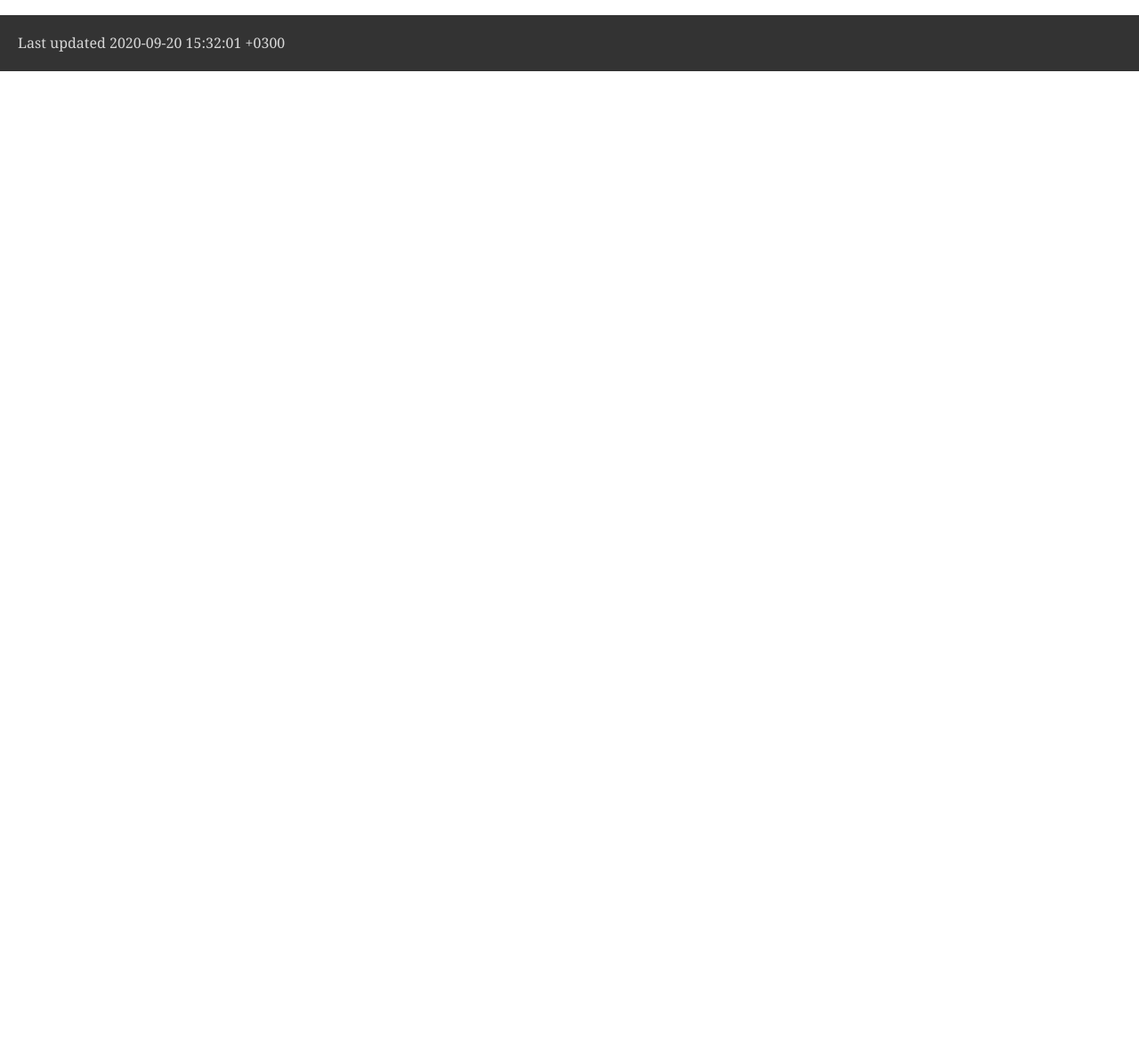
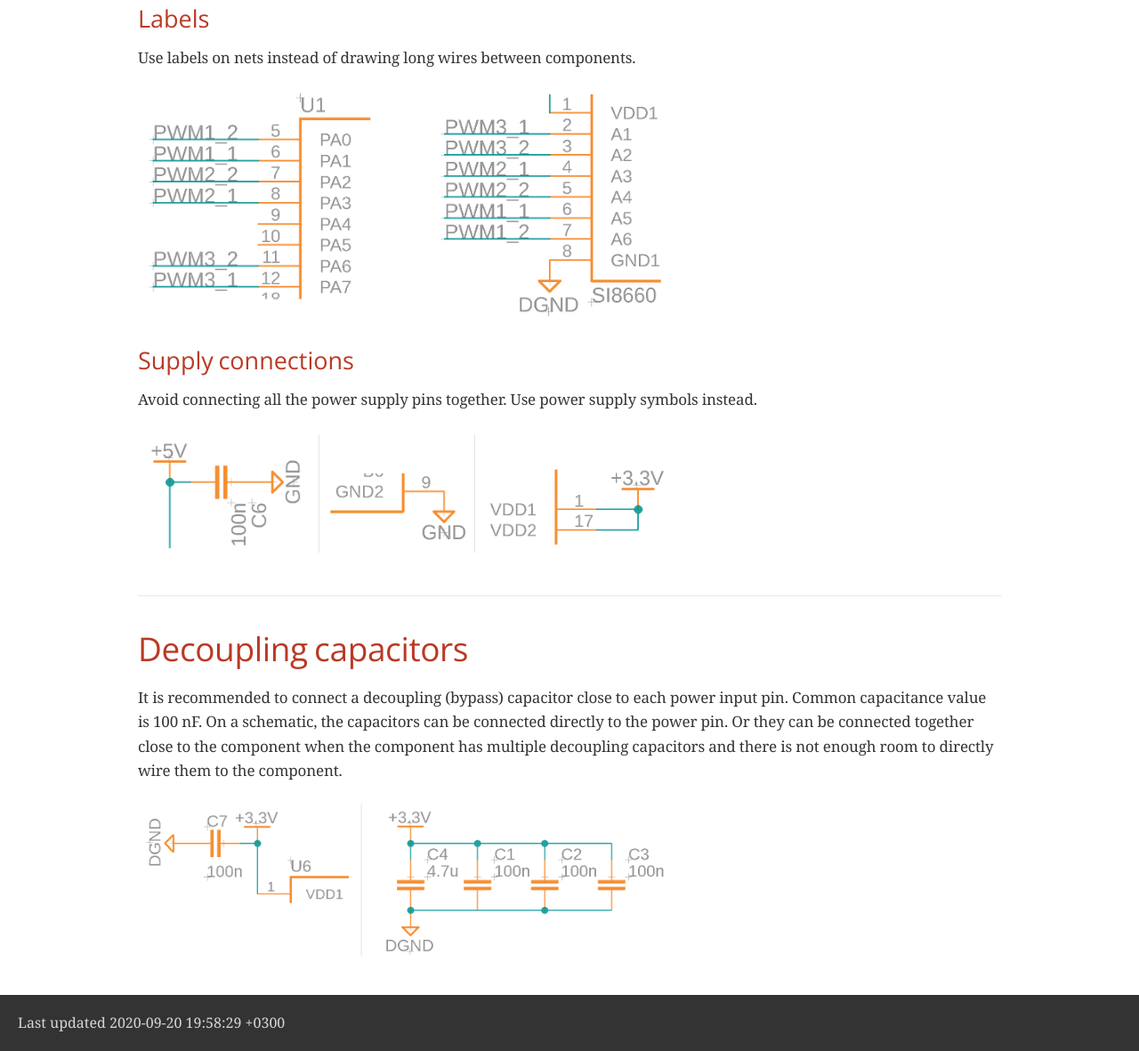
Before and after one commit to ReikoR/picr21-basketball-robot-guide, a plain HTML site: page docs/electronics/schematic.html in a window 1280 px wide. Shown: the part 103-1284 px from the top of the page at 89% size. Before the commit the page ends 800 px from the top, so only its background shows below. Drawn offline with nearby package versions, Linux system fonts and the light colour scheme; a web font is replaced by a local one.

Commit message:
Start with schematic guide

```diff
--- a/docs/electronics/schematic.html
+++ b/docs/electronics/schematic.html
@@ -443,13 +443,51 @@ body.book #toc,body.book #preamble,body.book h1.sect0,body.book .sect1>h2{page-b
 <div class="sect1">
 <h2 id="_connections">Connections</h2>
 <div class="sectionbody">
-
+<div class="sect2">
+<h3 id="_labels">Labels</h3>
+<div class="paragraph">
+<p>Use labels on nets instead of drawing long wires between components.</p>
+</div>
+<div class="imageblock">
+<div class="content">
+<img src="../images/schematic_net_labels.png" alt="Net labels" width="600">
+</div>
+</div>
+</div>
+<div class="sect2">
+<h3 id="_supply_connections">Supply connections</h3>
+<div class="paragraph">
+<p>Avoid connecting all the power supply pins together. Use power supply symbols instead.</p>
+</div>
+<div class="imageblock">
+<div class="content">
+<img src="../images/schematic_supply_symbols.png" alt="Supply symbols" width="600">
+</div>
+</div>
+</div>
+</div>
+</div>
+<div class="sect1">
+<h2 id="_decoupling_capacitors">Decoupling capacitors</h2>
+<div class="sectionbody">
+<div class="paragraph">
+<p>It is recommended to connect a decoupling (bypass) capacitor close to each power input pin.
+Common capacitance value is 100 nF.
+On a schematic, the capacitors can be connected directly to the power pin.
+Or they can be connected together close to the component when the component has multiple decoupling capacitors
+and there is not enough room to directly wire them to the component.</p>
+</div>
+<div class="imageblock">
+<div class="content">
+<img src="../images/schematic_decoupling_capacitors.png" alt="Net labels" width="600">
+</div>
+</div>
 </div>
 </div>
 </div>
 <div id="footer">
 <div id="footer-text">
-Last updated 2020-09-20 15:32:01 +0300
+Last updated 2020-09-20 19:58:29 +0300
 </div>
 </div>
 </body>
```
Also changed, not shown: docs/index.html (+10 -1 lines), generate-html.js (+14 -0 lines), docs/images/schematic_decoupling_capacitors.png (added), docs/images/schematic_net_labels.png (added), docs/images/schematic_supply_symbols.png (added), source/images/schematic_decoupling_capacitors.png (added), source/images/schematic_net_labels.png (added), source/images/schematic_supply_symbols.png (added), 2 other files.
